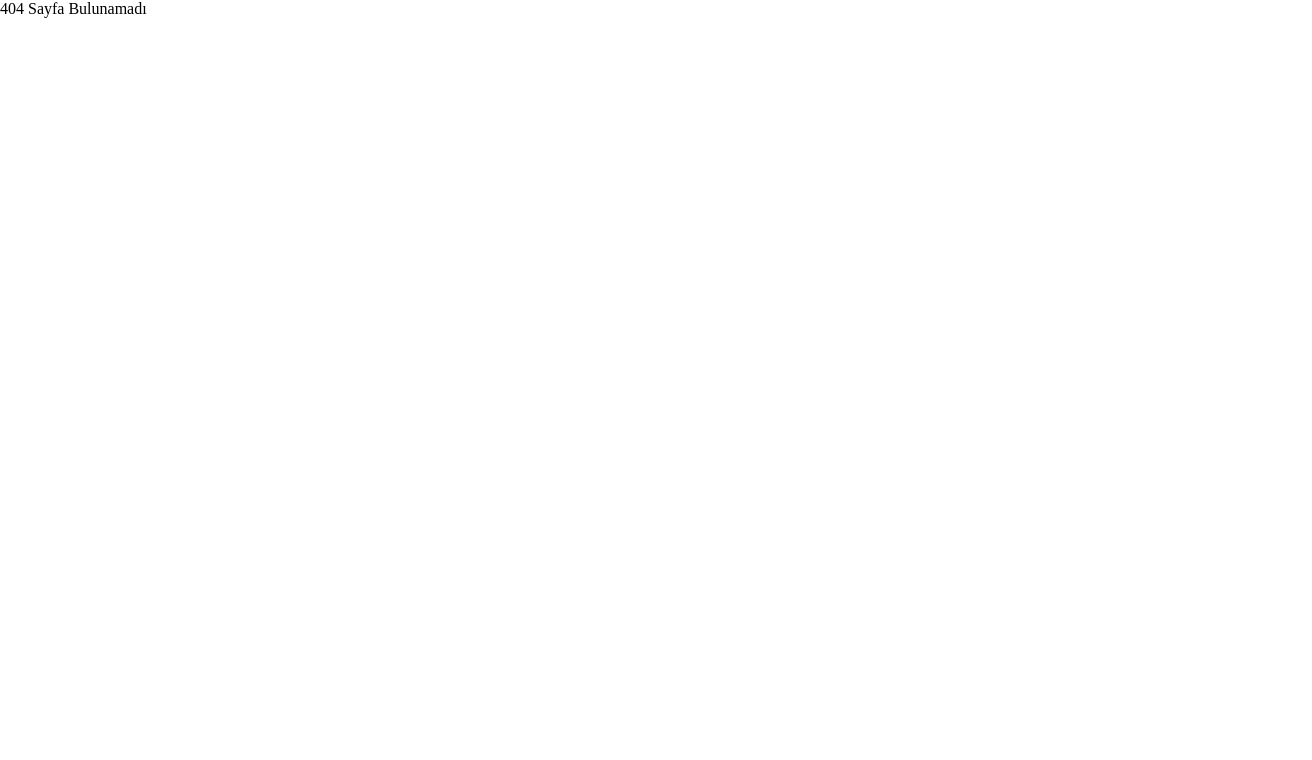
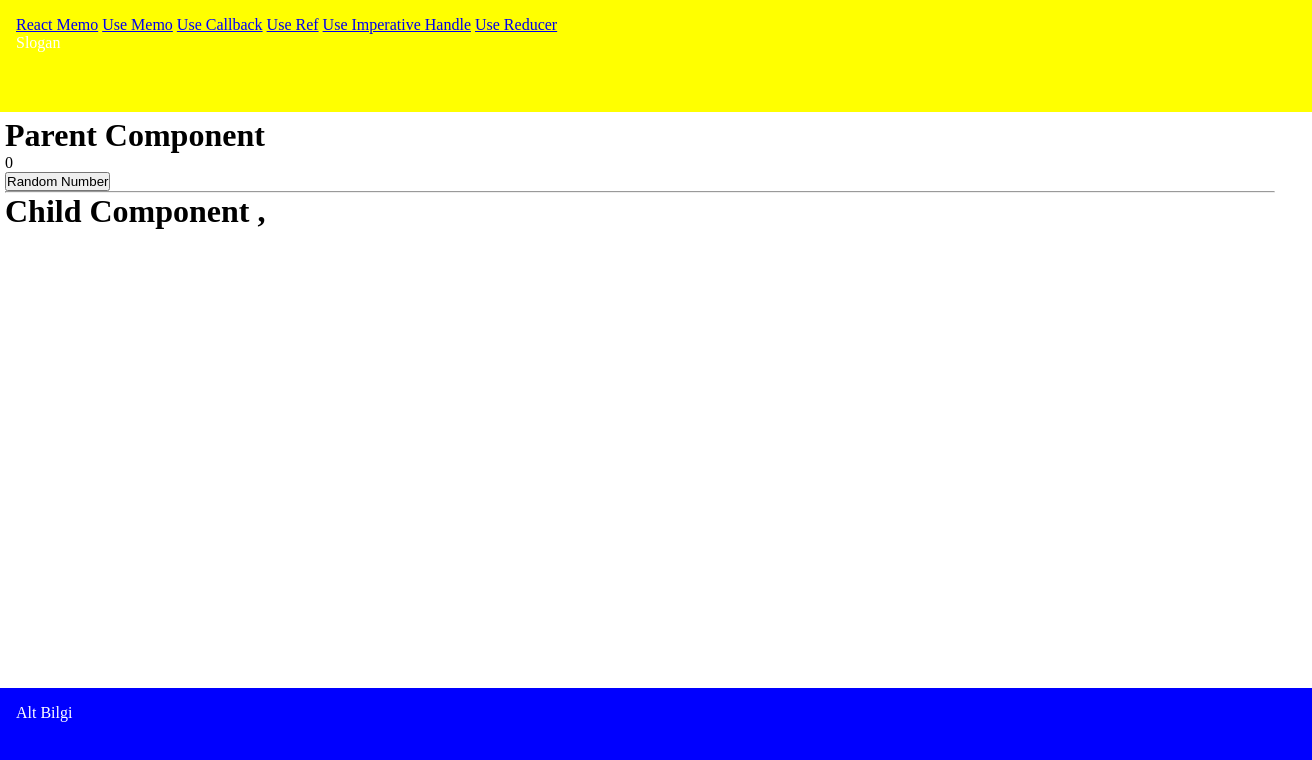
Before and after one commit to neominalsolutions/ak-react-memoisation, a React app: page /useCallback in a window 1280 px wide. Before the commit this address had no page. Shown: the top 760 px of the page, 1312 px wide, since content can reach past the window. Built offline with nearby package versions, Linux system fonts and the light colour scheme.

Commit message:
UseCallback Hook kullanımı

```diff
--- /dev/null
+++ b/src/pages/usecallback.page.tsx
@@ -0,0 +1,74 @@
+import React, { memo, useCallback, useEffect, useState } from 'react';
+
+// Not: React Memo ile Componenti sarmalladığımız durumda Parent Child Component ilişkisi olmalıdır. Parent Componentte bir değişiklik meydana gelidğinde child component render almasını önlemek için kullanılır.
+
+function Parent() {
+	console.log('...parent rendering');
+	const [random, setRandom] = useState<number>(0);
+
+	return (
+		<>
+			<h1>Parent Component</h1>
+			<p>{random}</p>
+			<button
+				onClick={() => {
+					setRandom(Math.random() * 100);
+				}}
+			>
+				Random Number
+			</button>
+			<hr></hr>
+			{/* <ChildMemo
+				onDomLoaded={() => {
+					console.log('component doma yüklendi');
+				}}
+			/> */}
+			<ChildMemo
+				onDomLoaded={useCallback(() => {
+					console.log('component doma yüklendi');
+				}, [])} // [] bırakılırsa doma girdiği andan çıkana kadar action props referansı koru demek.
+				// [random] random state değişimine kadar memoize ol demek.
+			/>
+		</>
+	);
+}
+
+// Not: useCallback Hook, Child Component'deki action Propsların Parent Component de bir state değişikliği sonrası referanslarında bir güncelleme olmasında dolayı memoisation yapısını bozuyor. Bu durumda action propsların bir önceki referanslarını korumak için useCallback hook ile birlikte memoize edilmesi gerekiyor.
+
+type ChildProps = {
+	title?: string;
+	onDomLoaded?: () => void; // Dom ilk yüklendiğinde child component parent componente bu bilgiyi action props olarak fırlatsın
+};
+
+// Not: Child Component içerisindeki bir durumun Parent Componente iletilmesi için React'da action Props ile event fırlatma mantığı vardır. Bunun dışında bu işlem. ContextAPI veya Redux ile de global state üzerinden yapılabilir.
+
+// Not: Eğer Parent Component içerisindeki bir state Child Component'e props olarak bağlı ise child component sadece bu durumda render almalıdır. Bunu yapmak içinde Child Component Memoize edilir. (React Memo)
+
+function Child({ title, onDomLoaded }: ChildProps) {
+	// Grid
+	console.log('...child rendering');
+
+	useEffect(() => {
+		if (onDomLoaded) {
+			onDomLoaded(); // props emit
+		}
+	}, []);
+
+	return (
+		<>
+			<h1>Child Component , {title}</h1>
+		</>
+	);
+}
+
+const ChildMemo = memo(Child); // memoize edilmiş referans
+
+function UseCallBackPage() {
+	return (
+		<>
+			<Parent />
+		</>
+	);
+}
+
+export default UseCallBackPage;
```
Also changed, not shown: src/index.tsx (+6 -1 lines).
